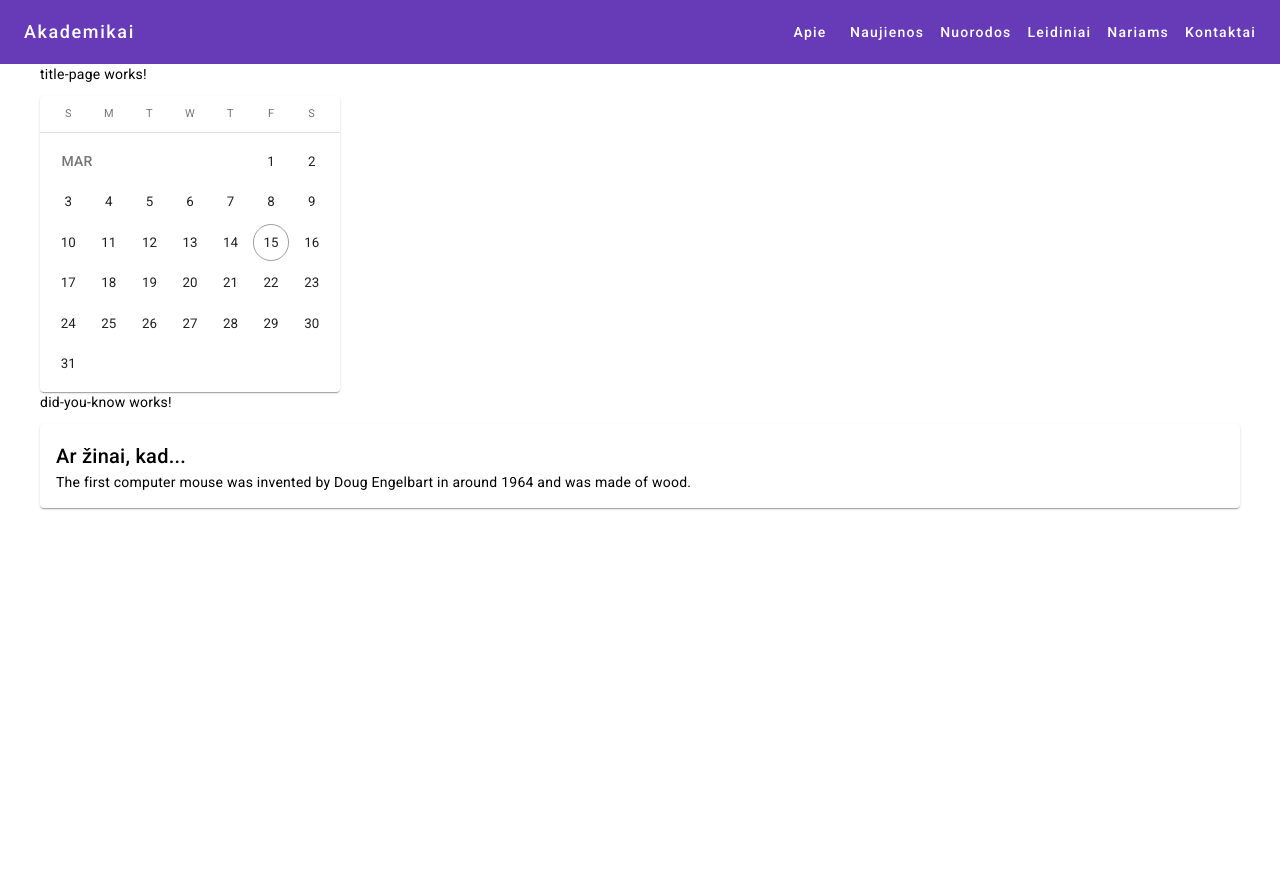
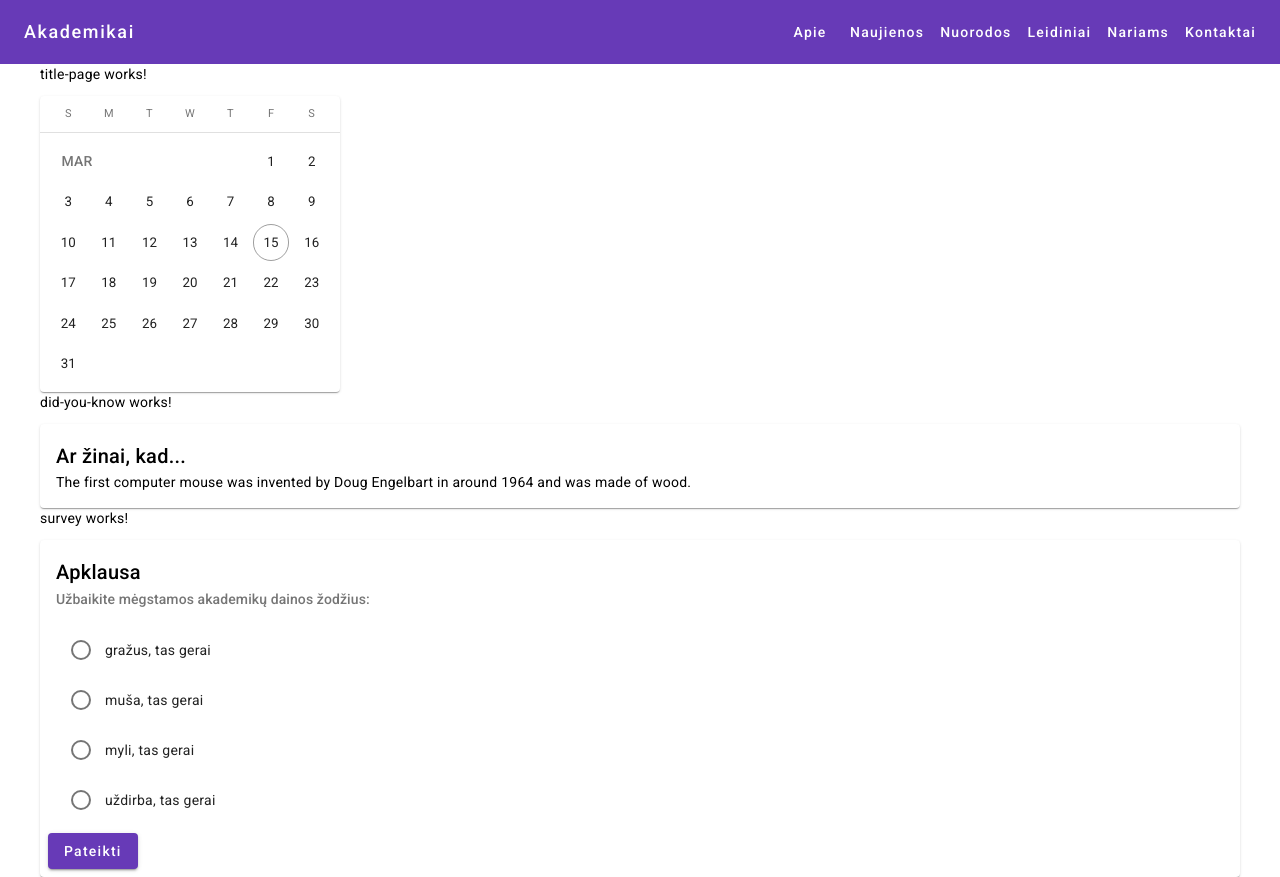
Before and after one commit to BernardasAdomas/akademikai-site, an Angular app: page / in a window 1280 px wide. Before the commit the page ends 800 px from the top, so only its background shows below. Built offline with nearby package versions, Linux system fonts and the light colour scheme.

Commit message:
added survey component

```diff
--- /dev/null
+++ b/src/app/survey/survey.component.css
@@ -0,0 +1,10 @@
+.radio-group {
+    display: flex;
+    flex-direction: column;
+    margin: 15px 0;
+    align-items: flex-start;
+}
+
+.radio-button {
+    margin: 5px;
+}
--- /dev/null
+++ b/src/app/survey/survey.component.html
@@ -0,0 +1,21 @@
+<p>survey works!</p>
+<mat-card>
+    <mat-card-header>
+        <mat-card-title>Apklausa</mat-card-title>
+        <mat-card-subtitle>Užbaikite mėgstamos akademikų dainos žodžius:</mat-card-subtitle>
+    </mat-card-header>
+    <mat-card-content>
+        <mat-radio-group class="radio-group" [(ngModel)]="songEnding">
+            @for (ending of songEndings; track ending){
+            <mat-radio-button class="radio-button" [value]="ending">
+                {{ending}}
+            </mat-radio-button>
+            }
+        </mat-radio-group>
+    </mat-card-content>
+    <mat-card-actions>
+        <button mat-raised-button color="primary" (click)="songEnding === '' ? openDialogue() : submitSurvey()">
+            Pateikti
+        </button>
+    </mat-card-actions>
+</mat-card>
--- /dev/null
+++ b/src/app/survey/survey.component.ts
@@ -0,0 +1,25 @@
+import { Component } from '@angular/core';
+import { FormsModule } from '@angular/forms';
+import { MatButton } from '@angular/material/button';
+import { MatCardModule } from '@angular/material/card';
+import {MatRadioModule} from '@angular/material/radio';
+
+@Component({
+  selector: 'app-survey',
+  standalone: true,
+  imports: [FormsModule, MatRadioModule, MatCardModule, MatButton],
+  templateUrl: './survey.component.html',
+  styleUrl: './survey.component.css'
+})
+export class SurveyComponent {
+  songEnding: string = '';
+  songEndings: string[] = ['gražus, tas gerai', 'muša, tas gerai', 'myli, tas gerai', 'uždirba, tas gerai'];
+
+  submitSurvey() {
+    console.log('Survey submitted with song ending: ' + this.songEnding);
+  }
+
+  openDialogue(){
+    console.log('Dialogue opened');
+  }
+}
--- a/src/app/title-page/title-page.component.html
+++ b/src/app/title-page/title-page.component.html
@@ -2,3 +2,4 @@
 
 <app-calendar></app-calendar>
 <app-did-you-know></app-did-you-know>
+<app-survey></app-survey>
--- a/src/app/title-page/title-page.component.ts
+++ b/src/app/title-page/title-page.component.ts
@@ -1,11 +1,12 @@
 import { Component } from '@angular/core';
 import { CalendarComponent } from '../calendar/calendar.component';
 import { DidYouKnowComponent } from '../did-you-know/did-you-know.component';
+import { SurveyComponent } from '../survey/survey.component';
 
 @Component({
   selector: 'app-title-page',
   standalone: true,
-  imports: [CalendarComponent, DidYouKnowComponent],
+  imports: [CalendarComponent, DidYouKnowComponent, SurveyComponent],
   templateUrl: './title-page.component.html',
   styleUrl: './title-page.component.css'
 })
```
Also changed, not shown: 1 other file (tests, documents, lock files or other folders).
